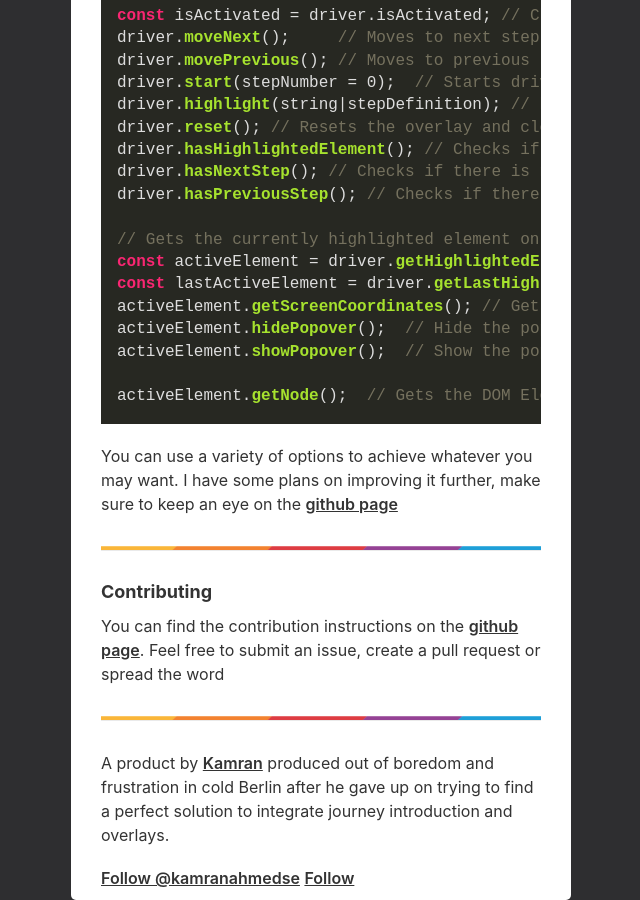
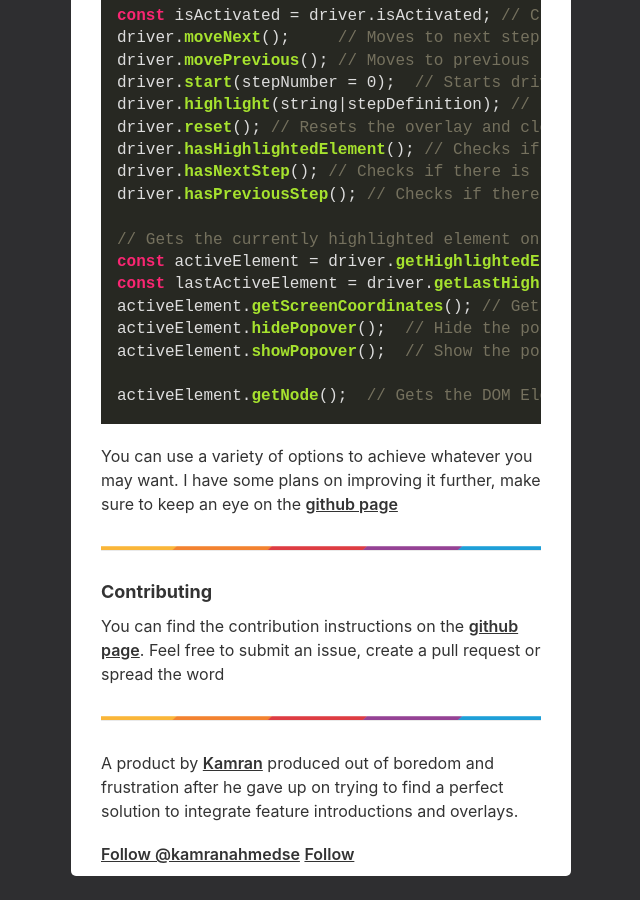
Before and after one commit to kamranahmedse/kamranahmedse.github.io, a Jekyll site: the page driver.html, which Jekyll copies as it is, in a window 1280 px wide and 900 px high, scrolled down 6642 px. Shown: the whole window, without its empty margins (319-959 px from the left). Built offline with Jekyll 4.4.1, drawn with Linux system fonts in a browser that asks for light colours; nearby versions of some CDN libraries; comment, search, counter and statistics services are not loaded; after the commit the page ends 7518 px from its top, so only the background shows below that.

Commit message:
Minor update in driver demo

```diff
--- a/driver.html
+++ b/driver.html
@@ -328,8 +328,7 @@ activeElement.getNode();  // Gets the DOM Element behind this element
     <div class="section__example">
         <p>A product by <a href="http://twitter.com/kamranahmedse" target="_blank">Kamran</a> produced out of boredom
             and
-            frustration in cold Berlin after he gave up on trying to find a perfect solution to integrate journey
-            introduction
+            frustration after he gave up on trying to find a perfect solution to integrate feature introductions
             and overlays.</p>
         <a href="https://twitter.com/kamranahmedse?ref_src=twsrc%5Etfw"
            class="twitter-follow-button mr-3"
```
